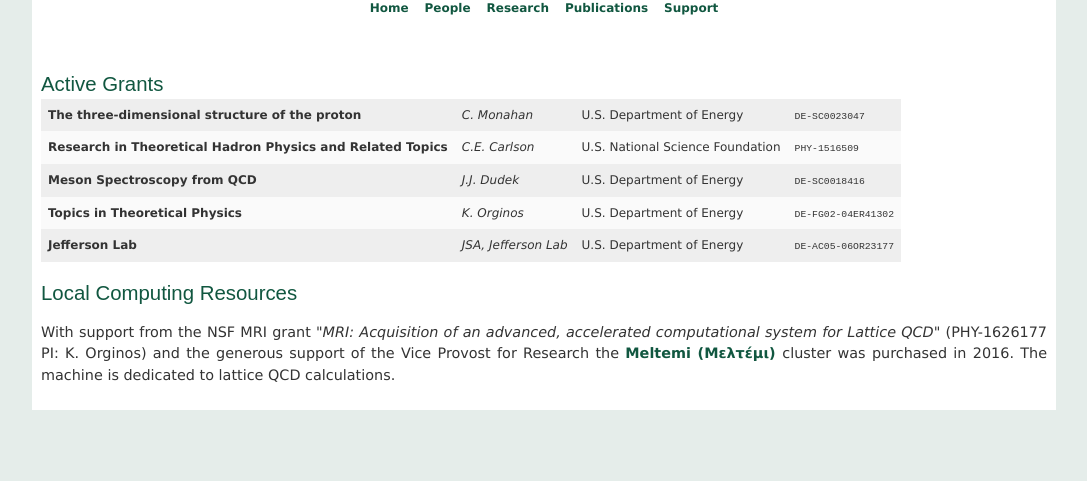
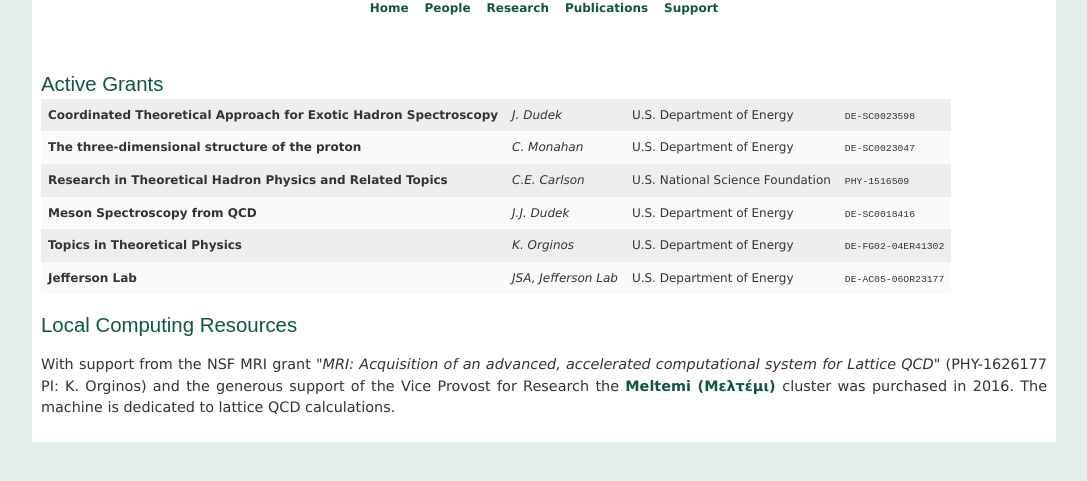
Before and after one commit to jozefdudek/wm_nucl_th_website, a Jekyll site: the page built from support.html, in a window 1280 px wide, cut to the strip 332-813 px from the top of the page. Shown: the whole strip, without its empty margins (82-1169 px from the left). Built offline with Jekyll 4.4.1, drawn with Linux system fonts in a browser that asks for light colours.

Commit message:
added spectro TC to support

```diff
--- a/support.html
+++ b/support.html
@@ -33,6 +33,15 @@ and we make use of computing resources both local and
       <td class="highlights"> <tt> grant number </tt> </td>
     </tr>
     -->
+
+      <tr class="highlights">
+      <td class="highlights"> <b>Coordinated Theoretical Approach for Exotic Hadron Spectroscopy</b> </td>
+      <td class="highlights"> <i>J. Dudek</i> </td>
+      <td class="highlights"> U.S. Department of Energy </td>
+      <td class="highlights"> <tt>DE-SC0023598</tt> </td>
+      </tr>
+
+
     <tr class="highlights">
       <td class="highlights"> <b>The three-dimensional structure of the proton</b> </td>
       <td class="highlights"> <i>C. Monahan</i> </td>
```
